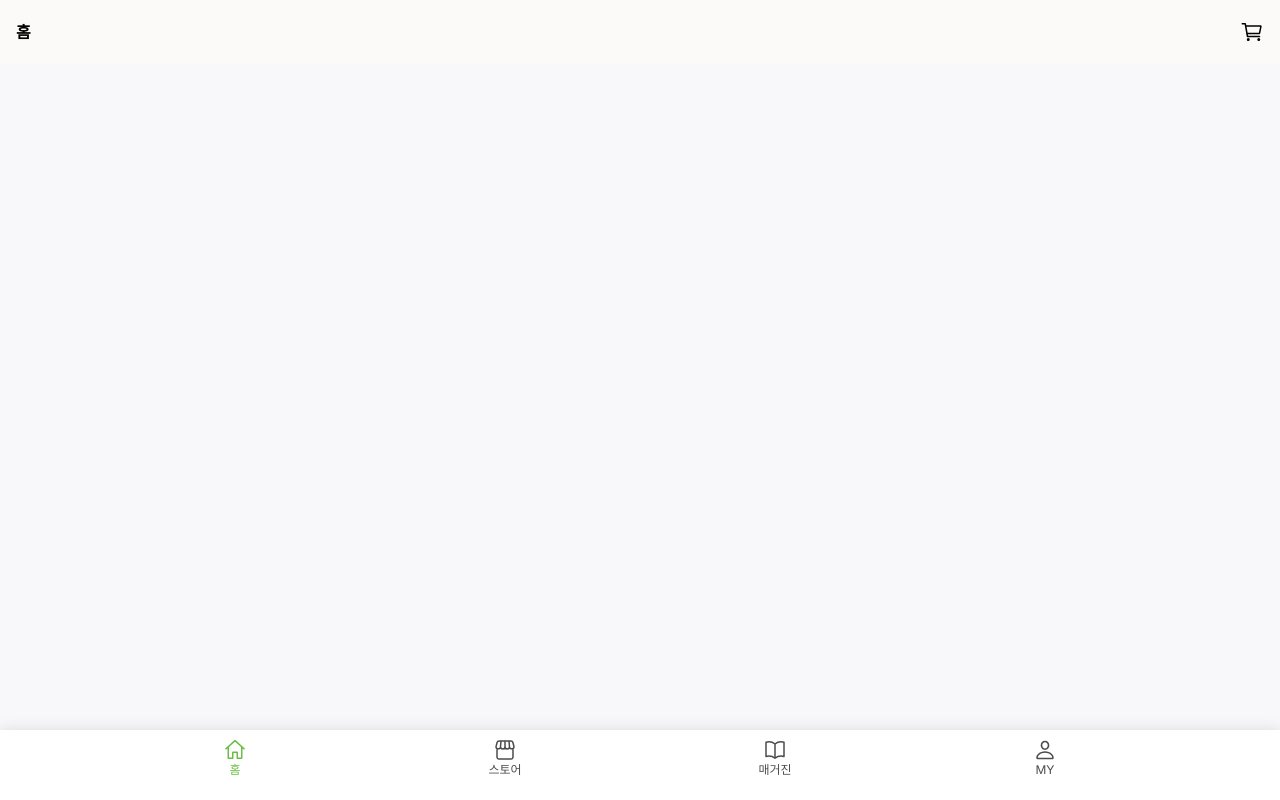
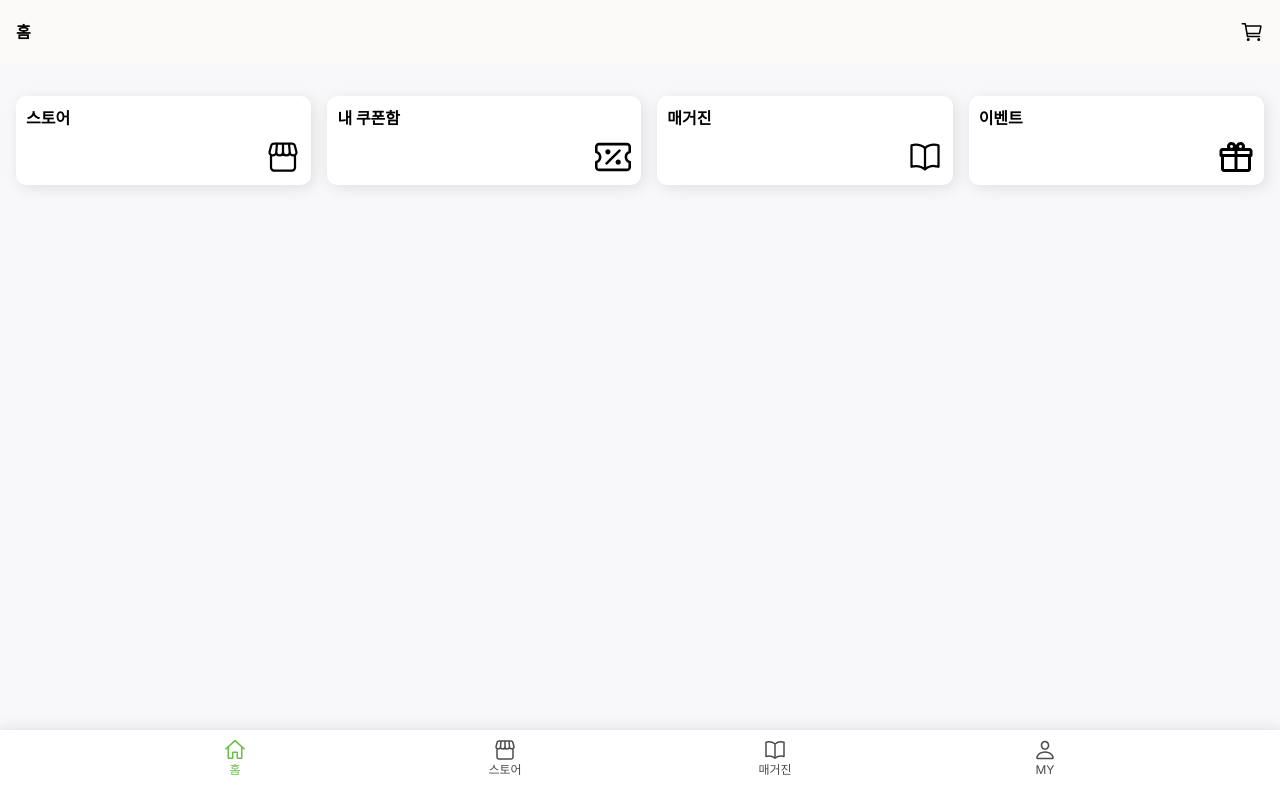
Before and after one commit to sohyun215/web-assignment, a Next.js app: page / in a window 1280 px wide. Built offline with nearby package versions, Linux system fonts and the light colour scheme.

Commit message:
feat: 홈 - Card 컴포넌트 생성

```diff
--- a/src/app/globals.css
+++ b/src/app/globals.css
@@ -6,4 +6,8 @@
   body {
     @apply bg-bgPrimary antialiased;
   }
+
+  main {
+    @apply min-h-dvh;
+  }
 }
--- a/src/app/page.tsx
+++ b/src/app/page.tsx
@@ -1,3 +1,4 @@
+import CategoryCardContainer from '@/components/Card/CategoryCardContainer';
 import Header from '@/components/common/Header';
 import NavBar from '@/components/common/NavBar';
 
@@ -5,7 +6,9 @@ const HomePage = () => {
   return (
     <>
       <Header title="홈" />
-      <main className="pt-16"></main>
+      <main className="px-4 pb-[70px] pt-24">
+        <CategoryCardContainer />
+      </main>
       <NavBar />
     </>
   );
--- /dev/null
+++ b/src/components/Card/CategoryCard.tsx
@@ -0,0 +1,24 @@
+import Image from 'next/image';
+import Link from 'next/link';
+
+interface CategoryCardProps {
+  title: string;
+  path: string;
+  iconImg: string;
+}
+
+const CategoryCard = ({ title, iconImg, path }: CategoryCardProps) => {
+  return (
+    <Link
+      href={path}
+      className="flex h-[89px] min-w-[156px] grow cursor-pointer flex-col justify-between rounded-[10px] bg-white p-[10px] shadow-[3px_3px_15px_0_rgba(0,0,0,0.1)] transition ease-in-out hover:scale-105"
+    >
+      <h2 className="font-bold">{title}</h2>
+      <div className="self-end">
+        <Image src={iconImg} width={36} height={36} alt={title} />
+      </div>
+    </Link>
+  );
+};
+
+export default CategoryCard;
--- /dev/null
+++ b/src/components/Card/CategoryCardContainer.tsx
@@ -0,0 +1,22 @@
+import CategoryCard from './CategoryCard';
+
+const CategoryCardContainer = () => {
+  return (
+    <section className="flex flex-wrap gap-4">
+      <CategoryCard title="스토어" path="/store" iconImg="/icons/store.svg" />
+      <CategoryCard
+        title="내 쿠폰함"
+        path="/mypage/coupon"
+        iconImg="/icons/coupon.svg"
+      />
+      <CategoryCard
+        title="매거진"
+        path="/magazine"
+        iconImg="/icons/magazine.svg"
+      />
+      <CategoryCard title="이벤트" path="/event" iconImg="/icons/event.svg" />
+    </section>
+  );
+};
+
+export default CategoryCardContainer;
```
